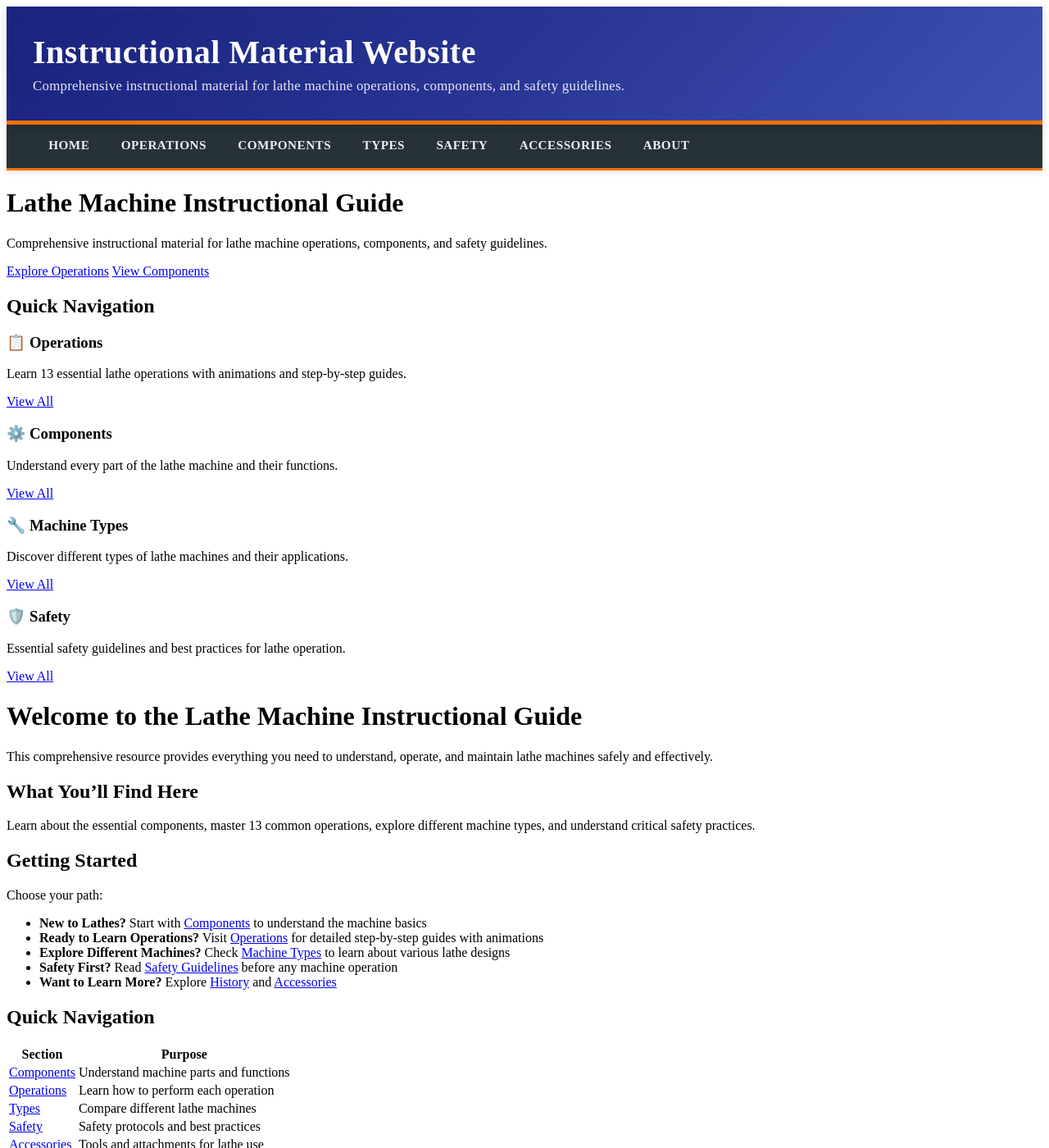
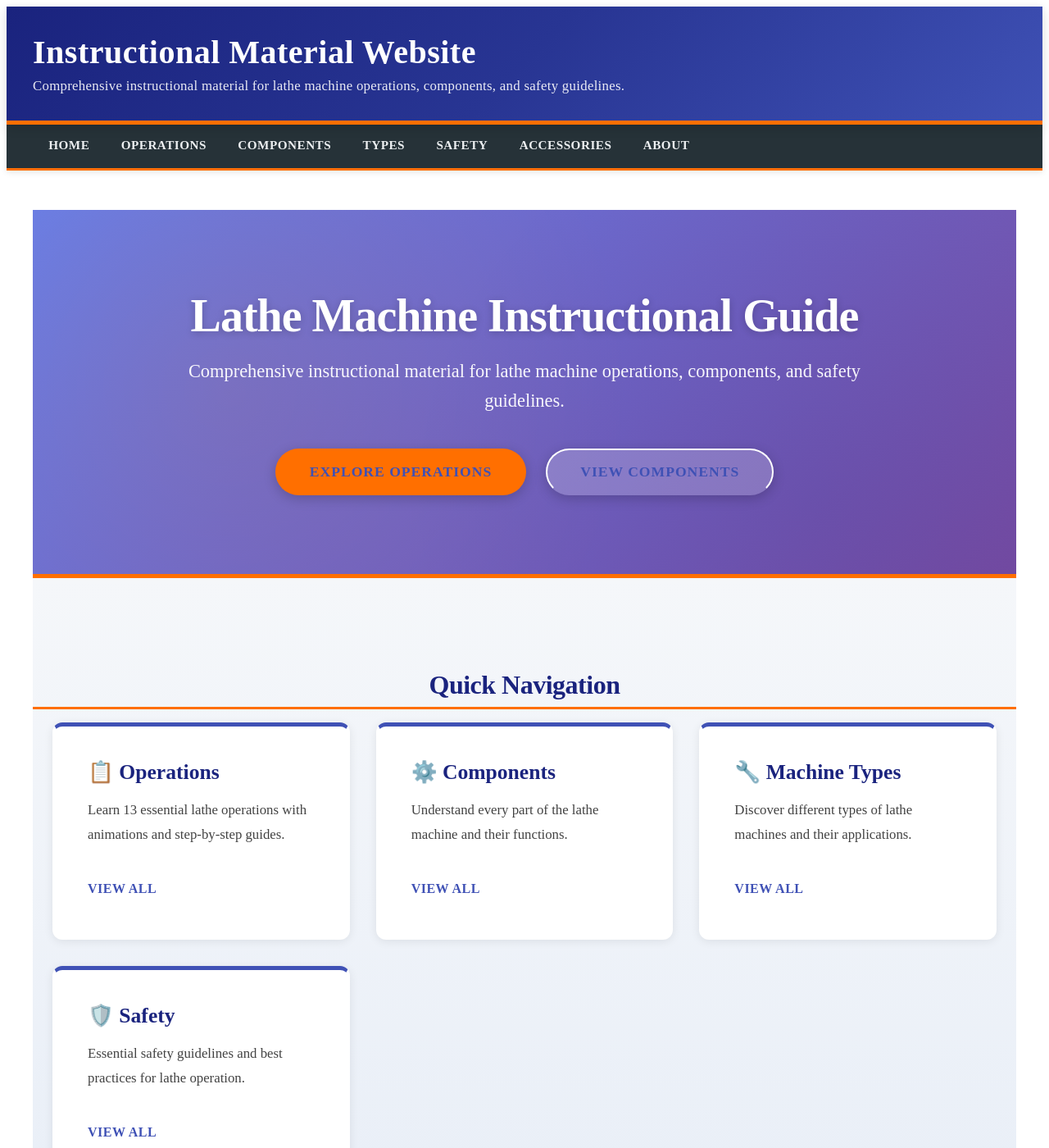
Before and after one commit to chivarly/staticwebsite, a Jekyll site: the page built from index.md, in a window 1280 px wide and 1400 px high. Shown: the whole window at 82% size. Built offline with Jekyll 4.4.1, drawn with Linux system fonts in a browser that asks for light colours.

Commit message:
Link CSS

```diff
--- a/_layouts/default.html
+++ b/_layouts/default.html
@@ -6,6 +6,8 @@
     <title>{% if page.title %}{{ page.title }} | {% endif %}{{ site.title }}</title>
     <link rel="stylesheet" href="{{ '/assets/css/style.css' | relative_url }}">
     <link rel="stylesheet" href="{{ '/assets/css/header.css' | relative_url }}">
+    <link rel="stylesheet" href="{{ '/assets/css/home.css' | relative_url }}">
+    <link rel="stylesheet" href="{{ '/assets/css/footer.css' | relative_url }}">
     {% include model-viewer-script.html %}
     {% seo %}
   </head>
--- /dev/null
+++ b/assets/css/footer.css
@@ -0,0 +1,315 @@
+/* Footer Styling */
+.site-footer {
+  background: linear-gradient(135deg, #1a237e 0%, #283593 50%, #3f51b5 100%);
+  color: white;
+  padding: 3rem 0;
+  margin-top: 5rem;
+  border-top: 5px solid #ff6f00;
+  position: relative;
+}
+
+.site-footer .wrapper {
+  max-width: 1200px;
+  margin: 0 auto;
+  padding: 0 1.5rem;
+}
+
+.footer-content {
+  display: flex;
+  flex-direction: column;
+  gap: 1rem;
+  text-align: center;
+  align-items: center;
+}
+
+.site-footer p {
+  margin: 0;
+  font-size: 1rem;
+  font-weight: 500;
+  letter-spacing: 0.3px;
+  line-height: 1.6;
+}
+
+.site-footer p:first-child {
+  color: rgba(255, 255, 255, 0.95);
+  font-weight: 600;
+  font-size: 1.05rem;
+}
+
+.site-footer p:last-child {
+  color: rgba(255, 255, 255, 0.85);
+  font-weight: 400;
+  font-size: 0.95rem;
+  font-style: italic;
+}
+
+/* Footer Links (optional) */
+.footer-links {
+  display: flex;
+  gap: 2rem;
+  justify-content: center;
+  flex-wrap: wrap;
+  margin: 2rem 0 0 0;
+  padding-top: 2rem;
+  border-top: 1px solid rgba(255, 255, 255, 0.2);
+}
+
+.footer-links a {
+  color: rgba(255, 255, 255, 0.9);
+  text-decoration: none;
+  font-size: 0.9rem;
+  font-weight: 500;
+  transition: all 0.3s ease;
+}
+
+.footer-links a:hover {
+  color: #ff6f00;
+  text-decoration: underline;
+}
+
+/* Footer Sections (optional for more complex footer) */
+.footer-section {
+  display: grid;
+  grid-template-columns: repeat(auto-fit, minmax(250px, 1fr));
+  gap: 2rem;
+  margin-bottom: 2rem;
+  padding-bottom: 2rem;
+  border-bottom: 1px solid rgba(255, 255, 255, 0.2);
+}
+
+.footer-section h3 {
+  font-size: 1.1rem;
+  font-weight: 700;
+  color: #ff6f00;
+  margin: 0 0 1rem 0;
+  text-transform: uppercase;
+  letter-spacing: 1px;
+}
+
+.footer-section ul {
+  list-style: none;
+  padding: 0;
+  margin: 0;
+}
+
+.footer-section li {
+  margin: 0.5rem 0;
+}
+
+.footer-section a {
+  color: rgba(255, 255, 255, 0.85);
+  text-decoration: none;
+  font-size: 0.95rem;
+  transition: all 0.3s ease;
+  display: inline-block;
+}
+
+.footer-section a:hover {
+  color: #ff6f00;
+  padding-left: 0.3rem;
+}
+
+/* Divider */
+.footer-divider {
+  height: 2px;
+  background: linear-gradient(90deg, transparent 0%, #ff6f00 50%, transparent 100%);
+  margin: 2rem 0;
+}
+
+/* Copyright Section */
+.footer-bottom {
+  text-align: center;
+  padding-top: 2rem;
+  border-top: 1px solid rgba(255, 255, 255, 0.2);
+}
+
+.footer-bottom p {
+  margin: 0.5rem 0;
+  font-size: 0.9rem;
+  color: rgba(255, 255, 255, 0.75);
+}
+
+/* Social Links (optional) */
+.social-links {
+  display: flex;
+  gap: 1.5rem;
+  justify-content: center;
+  margin: 1.5rem 0 0 0;
+}
+
+.social-links a {
+  display: inline-flex;
+  align-items: center;
+  justify-content: center;
+  width: 40px;
+  height: 40px;
+  background-color: rgba(255, 255, 255, 0.1);
+  border-radius: 50%;
+  color: white;
+  text-decoration: none;
+  transition: all 0.3s ease;
+  font-size: 1.2rem;
+}
+
+.social-links a:hover {
+  background-color: #ff6f00;
+  transform: translateY(-3px);
+  box-shadow: 0 4px 12px rgba(255, 111, 0, 0.3);
+}
+
+/* Back to Top Button (optional) */
+.back-to-top {
+  display: none;
+  position: fixed;
+  bottom: 2rem;
+  right: 2rem;
+  width: 50px;
+  height: 50px;
+  background-color: #ff6f00;
+  color: white;
+  text-decoration: none;
+  text-align: center;
+  line-height: 50px;
+  border-radius: 50%;
+  font-size: 1.5rem;
+  transition: all 0.3s ease;
+  box-shadow: 0 4px 12px rgba(255, 111, 0, 0.3);
+  z-index: 100;
+}
+
+.back-to-top:hover {
+  background-color: #e65100;
+  transform: translateY(-5px);
+  box-shadow: 0 6px 16px rgba(255, 111, 0, 0.4);
+}
+
+.back-to-top.show {
+  display: flex;
+  align-items: center;
+  justify-content: center;
+}
+
+/* Responsive Design */
+@media (max-width: 992px) {
+  .site-footer {
+    padding: 2.5rem 0;
+  }
+
+  .footer-section {
+    grid-template-columns: repeat(auto-fit, minmax(200px, 1fr));
+    gap: 1.5rem;
+  }
+
+  .social-links {
+    gap: 1rem;
+  }
+
+  .social-links a {
+    width: 36px;
+    height: 36px;
+    line-height: 36px;
+    font-size: 1rem;
+  }
+}
+
+@media (max-width: 768px) {
+  .site-footer {
+    padding: 2rem 0;
+    margin-top: 3rem;
+  }
+
+  .site-footer p {
+    font-size: 0.95rem;
+  }
+
+  .site-footer p:first-child {
+    font-size: 0.95rem;
+  }
+
+  .footer-section {
+    grid-template-columns: 1fr;
+    gap: 1.5rem;
+    margin-bottom: 1.5rem;
+  }
+
+  .footer-links {
+    gap: 1rem;
+  }
+
+  .footer-divider {
+    margin: 1.5rem 0;
+  }
+
+  .back-to-top {
+    bottom: 1.5rem;
+    right: 1.5rem;
+    width: 45px;
+    height: 45px;
+    line-height: 45px;
+  }
+}
+
+@media (max-width: 600px) {
+  .site-footer {
+    padding: 1.5rem 0;
+  }
+
+  .site-footer p {
+    font-size: 0.9rem;
+  }
+
+  .footer-content {
+    gap: 0.8rem;
+  }
+
+  .footer-section {
+    gap: 1rem;
+  }
+
+  .footer-section h3 {
+    font-size: 0.95rem;
+  }
+
+  .footer-links {
+    flex-direction: column;
+    gap: 0.5rem;
+  }
+
+  .social-links {
+    gap: 0.8rem;
+  }
+
+  .social-links a {
+    width: 32px;
+    height: 32px;
+    line-height: 32px;
+    font-size: 0.9rem;
+  }
+
+  .back-to-top {
+    bottom: 1rem;
+    right: 1rem;
+    width: 40px;
+    height: 40px;
+    line-height: 40px;
+    font-size: 1.2rem;
+  }
+}
+
+/* Animation */
+@media (prefers-reduced-motion: no-preference) {
+  .site-footer {
+    animation: slideUp 0.6s ease-out;
+  }
+
+  @keyframes slideUp {
+    from {
+      opacity: 0;
+      transform: translateY(20px);
+    }
+    to {
+      opacity: 1;
+      transform: translateY(0);
+    }
+  }
+}
--- /dev/null
+++ b/assets/css/home.css
@@ -0,0 +1,364 @@
+/* Hero Section */
+.hero-section {
+  background: linear-gradient(135deg, #667eea 0%, #764ba2 100%);
+  color: white;
+  padding: 6rem 2rem;
+  text-align: center;
+  position: relative;
+  overflow: hidden;
+}
+
+.hero-section::before {
+  content: '';
+  position: absolute;
+  top: 0;
+  left: 0;
+  right: 0;
+  bottom: 0;
+  background: radial-gradient(circle at 20% 50%, rgba(255, 111, 0, 0.1) 0%, transparent 50%),
+              radial-gradient(circle at 80% 80%, rgba(26, 35, 126, 0.1) 0%, transparent 50%);
+  pointer-events: none;
+}
+
+.hero-content {
+  position: relative;
+  z-index: 1;
+  max-width: 900px;
+  margin: 0 auto;
+}
+
+.hero-section h1 {
+  font-size: 3.5rem;
+  font-weight: 800;
+  color: white;
+  margin: 0 0 1rem 0;
+  letter-spacing: -1px;
+  line-height: 1.2;
+  text-shadow: 0 2px 10px rgba(0, 0, 0, 0.2);
+}
+
+.hero-section .subtitle {
+  font-size: 1.4rem;
+  color: rgba(255, 255, 255, 0.95);
+  margin: 1rem 0 2.5rem 0;
+  font-weight: 300;
+  line-height: 1.6;
+}
+
+/* CTA Buttons */
+.cta-buttons {
+  display: flex;
+  gap: 1.5rem;
+  justify-content: center;
+  flex-wrap: wrap;
+  margin-top: 2rem;
+}
+
+.btn {
+  display: inline-block;
+  padding: 1rem 2.5rem;
+  font-size: 1.1rem;
+  font-weight: 700;
+  text-decoration: none;
+  border-radius: 50px;
+  transition: all 0.3s ease;
+  border: 2px solid transparent;
+  cursor: pointer;
+  text-transform: uppercase;
+  letter-spacing: 1px;
+  box-shadow: 0 4px 15px rgba(0, 0, 0, 0.2);
+}
+
+.btn-primary {
+  background-color: #ff6f00;
+  color: white;
+}
+
+.btn-primary:hover {
+  background-color: #e65100;
+  transform: translateY(-3px);
+  box-shadow: 0 6px 20px rgba(255, 111, 0, 0.4);
+}
+
+.btn-secondary {
+  background-color: rgba(255, 255, 255, 0.2);
+  color: white;
+  border-color: white;
+}
+
+.btn-secondary:hover {
+  background-color: rgba(255, 255, 255, 0.3);
+  transform: translateY(-3px);
+  box-shadow: 0 6px 20px rgba(255, 255, 255, 0.3);
+}
+
+/* Quick Links Section */
+.quick-links {
+  background: linear-gradient(180deg, #f5f7fa 0%, #e8eef7 100%);
+  padding: 5rem 0;
+  border-top: 5px solid #ff6f00;
+}
+
+.quick-links h2 {
+  text-align: center;
+  font-size: 2.5rem;
+  color: #1a237e;
+  margin-bottom: 3rem;
+  font-weight: 700;
+  letter-spacing: -0.5px;
+}
+
+.quick-links-grid {
+  display: grid;
+  grid-template-columns: repeat(auto-fit, minmax(280px, 1fr));
+  gap: 2rem;
+  max-width: 1200px;
+  margin: 0 auto;
+  padding: 0 1.5rem;
+}
+
+/* Link Cards */
+.link-card {
+  background: white;
+  padding: 2.5rem;
+  border-radius: 12px;
+  box-shadow: 0 2px 12px rgba(0, 0, 0, 0.08);
+  transition: all 0.3s ease;
+  border: 3px solid transparent;
+  border-top: 5px solid #3f51b5;
+  position: relative;
+  overflow: hidden;
+}
+
+.link-card::before {
+  content: '';
+  position: absolute;
+  top: 0;
+  left: 0;
+  right: 0;
+  bottom: 0;
+  background: linear-gradient(135deg, rgba(255, 111, 0, 0.05) 0%, transparent 100%);
+  opacity: 0;
+  transition: opacity 0.3s ease;
+  pointer-events: none;
+}
+
+.link-card:hover {
+  transform: translateY(-8px);
+  box-shadow: 0 12px 30px rgba(0, 0, 0, 0.15);
+  border-top-color: #ff6f00;
+}
+
+.link-card:hover::before {
+  opacity: 1;
+}
+
+.link-card h3 {
+  font-size: 1.6rem;
+  color: #1a237e;
+  margin: 0 0 1rem 0;
+  font-weight: 700;
+}
+
+.link-card p {
+  color: #546e7a;
+  font-size: 1rem;
+  line-height: 1.6;
+  margin: 0 0 1.5rem 0;
+  min-height: 70px;
+}
+
+.link-card a {
+  display: inline-block;
+  color: #ff6f00;
+  text-decoration: none;
+  font-weight: 700;
+  font-size: 1rem;
+  padding: 0.5rem 0;
+  border-bottom: 3px solid transparent;
+  transition: all 0.3s ease;
+  text-transform: uppercase;
+  letter-spacing: 0.5px;
+}
+
+.link-card a:hover {
+  color: #e65100;
+  border-bottom-color: #ff6f00;
+  padding-bottom: 0.25rem;
+}
+
+/* Content Section ({{ content }}) */
+.page-content {
+  max-width: 1200px;
+  margin: 0 auto;
+  padding: 3rem 1.5rem;
+}
+
+.page-content h2 {
+  font-size: 2rem;
+  color: #1a237e;
+  margin-top: 2rem;
+  margin-bottom: 1rem;
+  font-weight: 700;
+  border-bottom: 3px solid #ff6f00;
+  padding-bottom: 0.5rem;
+}
+
+.page-content p {
+  color: #424242;
+  font-size: 1.05rem;
+  line-height: 1.8;
+  margin-bottom: 1.5rem;
+}
+
+.page-content ul,
+.page-content ol {
+  color: #424242;
+  font-size: 1rem;
+  line-height: 1.8;
+  margin-bottom: 1.5rem;
+}
+
+.page-content li {
+  margin-bottom: 0.8rem;
+}
+
+.page-content a {
+  color: #3f51b5;
+  text-decoration: none;
+  font-weight: 600;
+  border-bottom: 2px solid transparent;
+  transition: all 0.3s ease;
+}
+
+.page-content a:hover {
+  color: #ff6f00;
+  border-bottom-color: #ff6f00;
+}
+
+/* Responsive Design */
+@media (max-width: 992px) {
+  .hero-section h1 {
+    font-size: 2.8rem;
+  }
+
+  .hero-section .subtitle {
+    font-size: 1.2rem;
+  }
+
+  .quick-links h2 {
+    font-size: 2rem;
+  }
+
+  .cta-buttons {
+    gap: 1rem;
+  }
+
+  .btn {
+    padding: 0.9rem 2rem;
+    font-size: 1rem;
+  }
+}
+
+@media (max-width: 768px) {
+  .hero-section {
+    padding: 4rem 1.5rem;
+  }
+
+  .hero-section h1 {
+    font-size: 2.2rem;
+  }
+
+  .hero-section .subtitle {
+    font-size: 1.05rem;
+  }
+
+  .quick-links {
+    padding: 3rem 0;
+  }
+
+  .quick-links h2 {
+    font-size: 1.8rem;
+    margin-bottom: 2rem;
+  }
+
+  .quick-links-grid {
+    grid-template-columns: 1fr;
+    gap: 1.5rem;
+  }
+
+  .link-card {
+    padding: 2rem;
+  }
+
+  .link-card h3 {
+    font-size: 1.4rem;
+  }
+
+  .cta-buttons {
+    flex-direction: column;
+    gap: 1rem;
+  }
+
+  .btn {
+    width: 100%;
+    text-align: center;
+    padding: 1rem 1.5rem;
+  }
+
+  .page-content {
+    padding: 2rem 1rem;
+  }
+}
+
+@media (max-width: 600px) {
+  .hero-section {
+    padding: 3rem 1rem;
+  }
+
+  .hero-section h1 {
+    font-size: 1.8rem;
+    margin-bottom: 0.8rem;
+  }
+
+  .hero-section .subtitle {
+    font-size: 0.95rem;
+    margin-bottom: 2rem;
+  }
+
+  .quick-links h2 {
+    font-size: 1.5rem;
+    margin-bottom: 1.5rem;
+  }
+
+  .link-card {
+    padding: 1.5rem;
+  }
+
+  .link-card h3 {
+    font-size: 1.2rem;
+  }
+
+  .link-card p {
+    font-size: 0.95rem;
+    min-height: auto;
+  }
+}
+
+/* Animation */
+@media (prefers-reduced-motion: no-preference) {
+  .link-card {
+    animation: fadeInUp 0.6s ease-out;
+  }
+
+  @keyframes fadeInUp {
+    from {
+      opacity: 0;
+      transform: translateY(20px);
+    }
+    to {
+      opacity: 1;
+      transform: translateY(0);
+    }
+  }
+}
```
